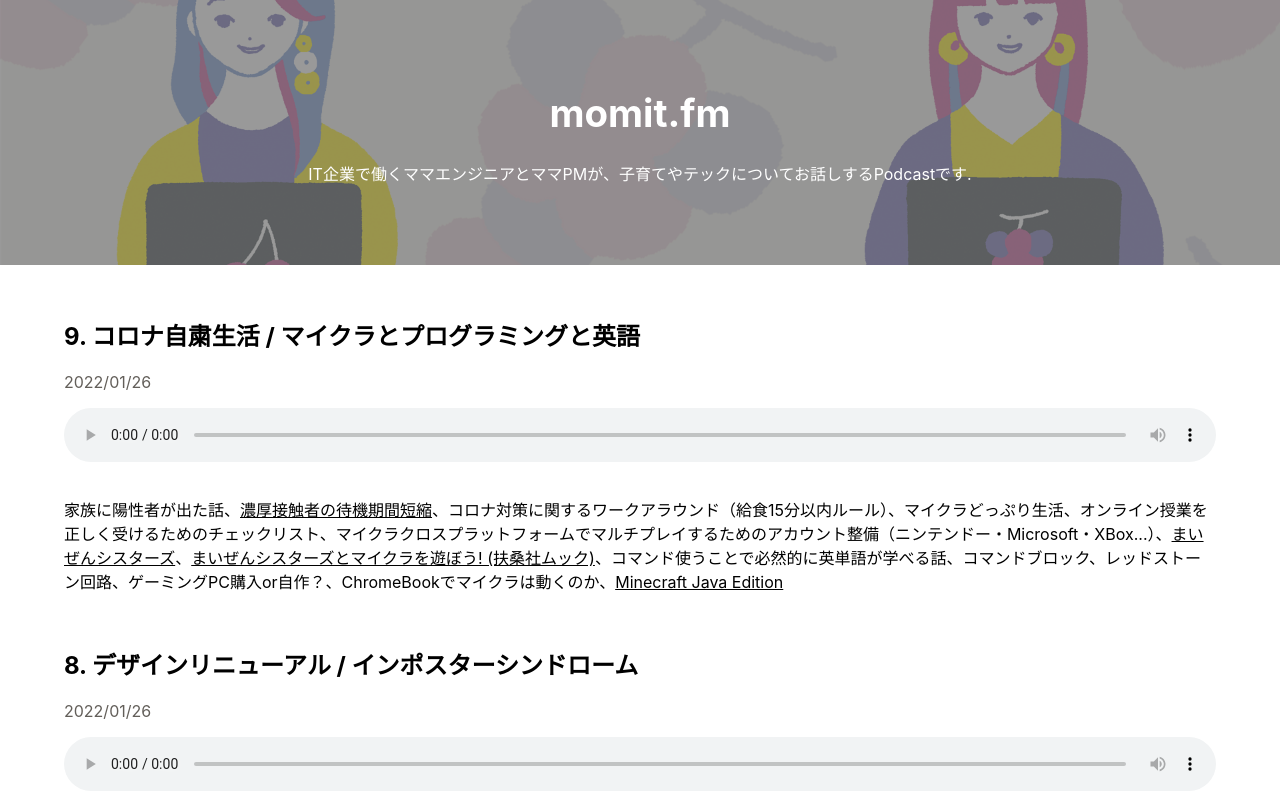
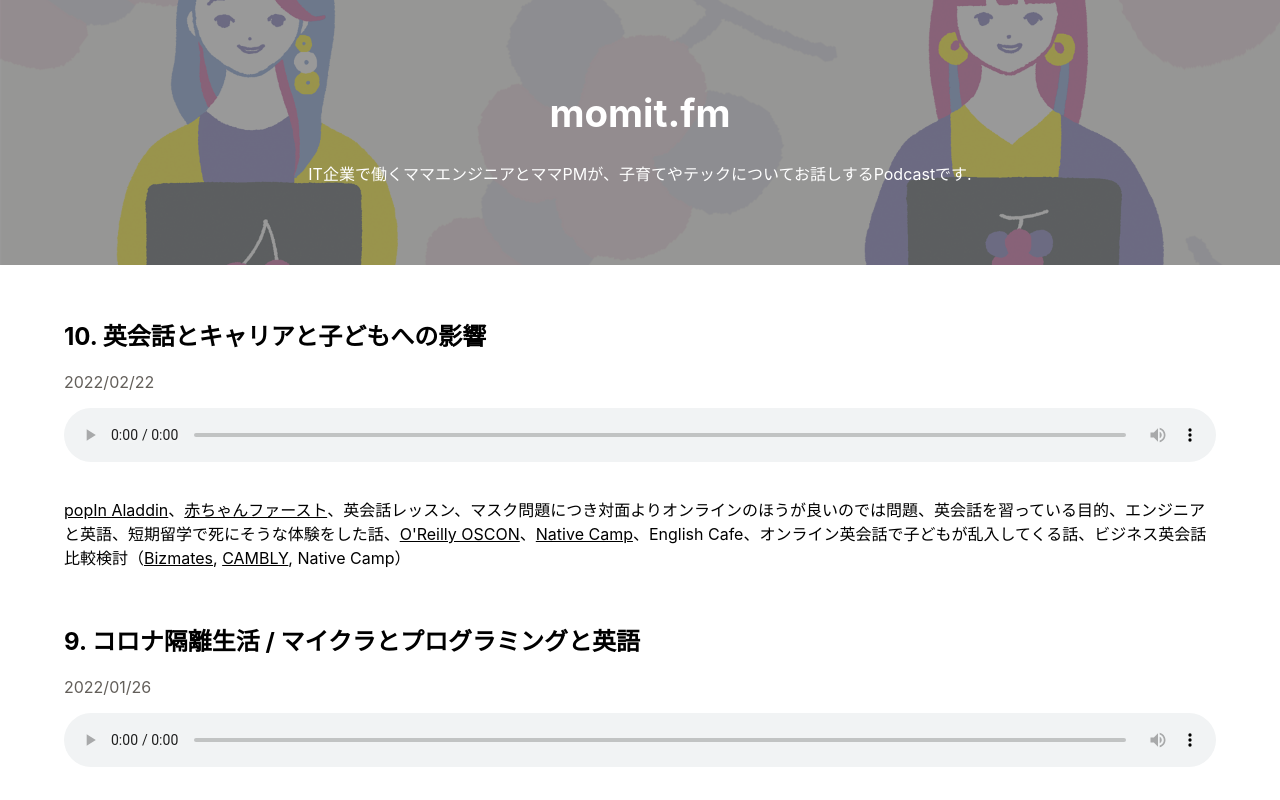
Before and after one commit to fuzzy31u/momit.fm, a Next.js app: page / in a window 1280 px wide. Shown: the top 800 px of the page. Built offline with nearby package versions, Linux system fonts and the light colour scheme.

Commit message:
Add episode 10

```diff
--- a/pages/index.tsx
+++ b/pages/index.tsx
@@ -51,7 +51,17 @@ export default function Home() {
       <div className={styles.main}>
         <article>
           <h2>
-            9. コロナ自粛生活 / マイクラとプログラミングと英語
+            10. 英会話とキャリアと子どもへの影響
+          </h2>
+          <p className={styles.main_date}>2022/02/22</p>
+          <audio className={styles.main_audio} controls src="https://d3ctxlq1ktw2nl.cloudfront.net/staging/2022-1-22/249788164-44100-2-5165bc8b4c81.m4a"></audio>
+          <p className={styles.main_description}>
+            <a href="https://aladdin.popin.cc/">popIn Aladdin</a>、<a href="https://www.fukushihoken.metro.tokyo.lg.jp/kodomo/shussan/tokyo_shussanouen.html">赤ちゃんファースト</a>、英会話レッスン、マスク問題につき対面よりオンラインのほうが良いのでは問題、英会話を習っている目的、エンジニアと英語、短期留学で死にそうな体験をした話、<a href="https://www.oreilly.com/conferences/oscon.html">O&apos;Reilly OSCON</a>、<a href="https://nativecamp.net">Native Camp</a>、English Cafe、オンライン英会話で子どもが乱入してくる話、ビジネス英会話比較検討（<a href="https://www.bizmates.jp/">Bizmates</a>, <a href="https://www.cambly.com/english?lang=en">CAMBLY</a>, Native Camp）
+          </p>
+        </article>
+        <article>
+          <h2>
+            9. コロナ隔離生活 / マイクラとプログラミングと英語
           </h2>
           <p className={styles.main_date}>2022/01/26</p>
           <audio className={styles.main_audio} controls src="https://d3ctxlq1ktw2nl.cloudfront.net/staging/2022-1-9/246970700-44100-2-75064241306f5.m4a"></audio>
```
